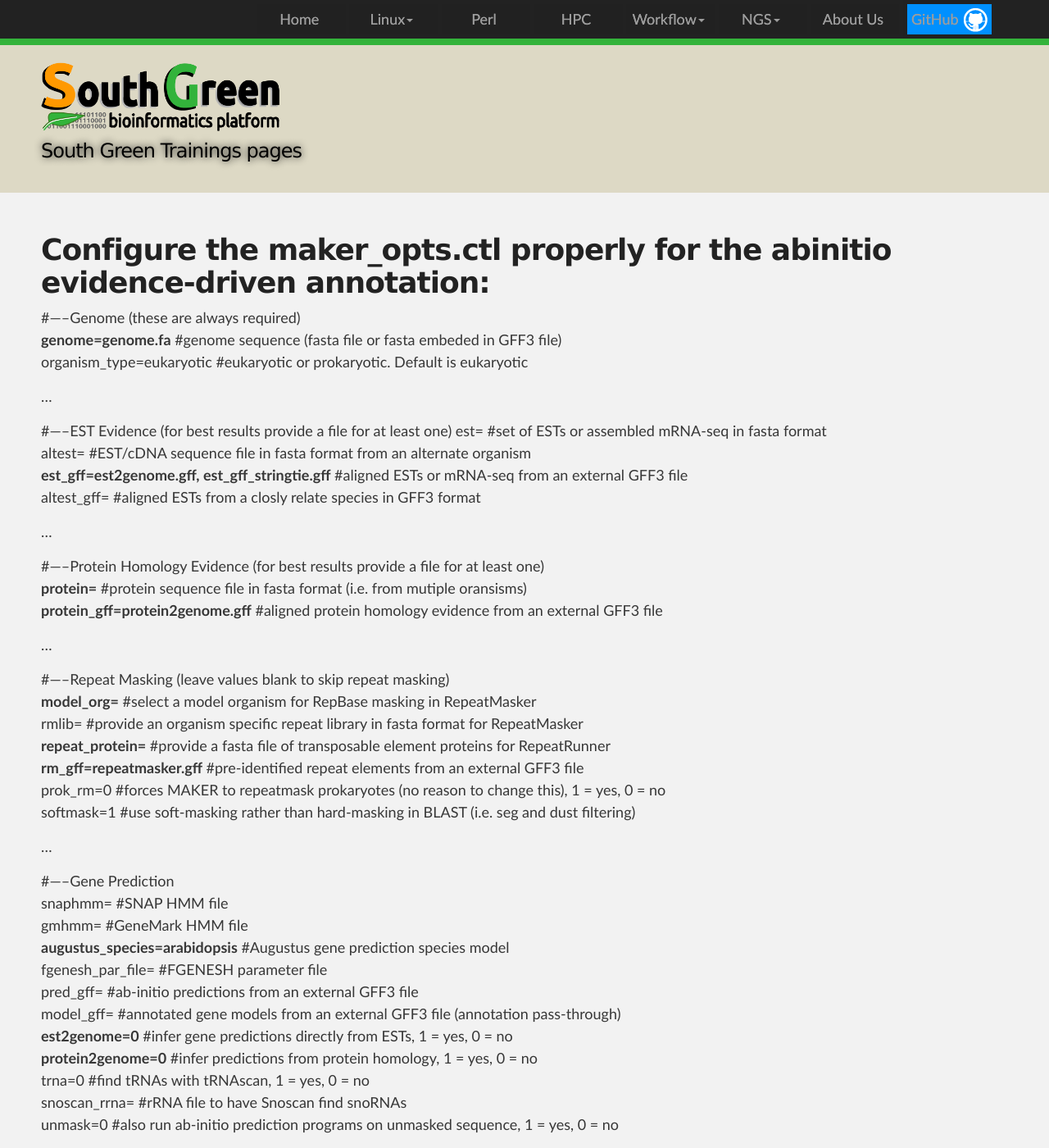
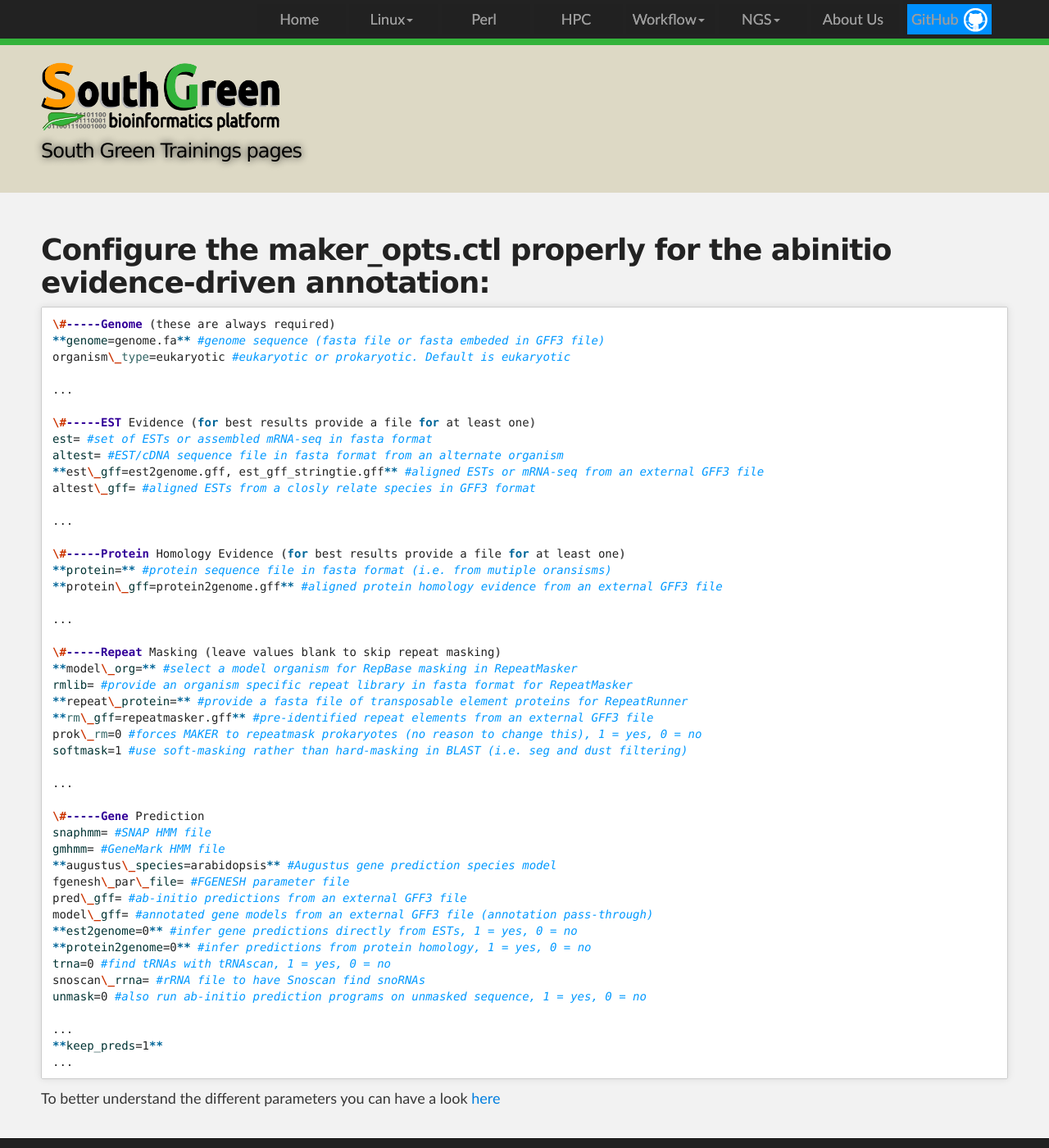
Before and after one commit to SouthGreenPlatform/trainings, a Jekyll site: the page built from _pages/annotation/MAKER/practical2_supl3_maker.md, in a window 1280 px wide and 1400 px high. Shown: the whole window at 82% size. Built offline with Jekyll 4.4.1, drawn with Linux system fonts in a browser that asks for light colours; nearby versions of some CDN libraries; our own code applies the rules of GitHub Pages for plain Markdown files; some of the changed lines change nothing that is shown.

Commit message:
Update practical2_supl3_maker.md

```diff
--- a/_pages/annotation/MAKER/practical2_supl3_maker.md
+++ b/_pages/annotation/MAKER/practical2_supl3_maker.md
@@ -1,7 +1,16 @@
+---
+layout: page
+title: "Assembly and Annotation Course - Montpellier"
+permalink: /annotation/MAKER/practical2_supl3_maker/
+tags: [ Annotation, MAKER, structural, elixir]
+description: Annotation Practice page
+author: Jacques Dainat
+date: 14/09/2018
+---
 
 # Configure the maker_opts.ctl properly for the abinitio evidence-driven annotation:
 
-
+{% highlight bash %}
 \#-----Genome (these are always required)
 **genome=genome.fa** #genome sequence (fasta file or fasta embeded in GFF3 file)
 organism\_type=eukaryotic #eukaryotic or prokaryotic. Default is eukaryotic
@@ -48,5 +57,6 @@
 ...
 **keep_preds=1**
 ...
+{% endhighlight %}
 
 To better understand the different parameters you can have a look [here](http://weatherby.genetics.utah.edu/MAKER/wiki/index.php/The_MAKER_control_files_explained)
```
